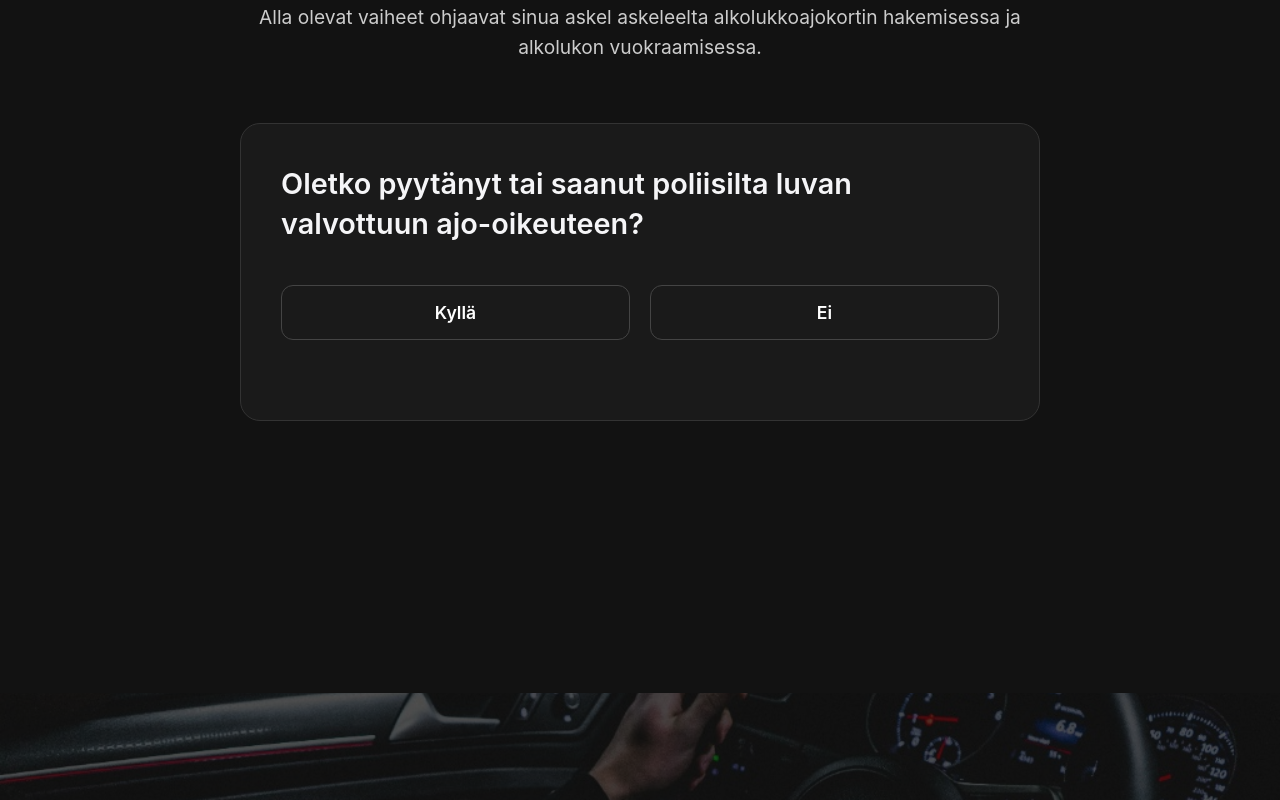
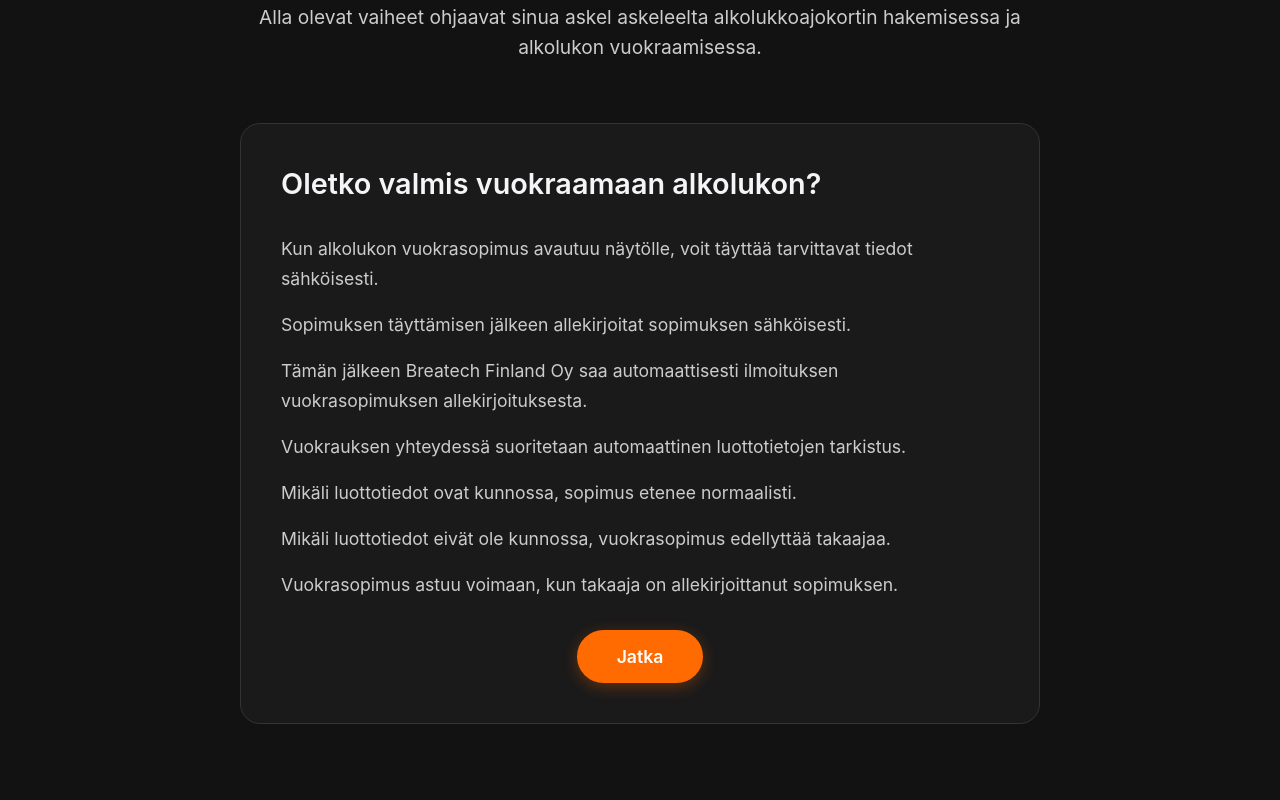
Before and after one commit to razal1113/testrun, a React (Vite) app: page / in a window 1280 px wide. Shown: the part 1000-1800 px from the top of the page. Built offline with nearby package versions, Linux system fonts and the light colour scheme.

Commit message:
Update button colors to dark orange #ff6b00

```diff
--- a/src/components/ContactSection.jsx
+++ b/src/components/ContactSection.jsx
@@ -178,7 +178,7 @@ const ContactSection = () => {
                 .form-group input:focus,
                 .form-group textarea:focus {
                     outline: none;
-                    border-color: #ff6b00;
+                    border-color: var(--color-accent-orange);
                     box-shadow: 0 0 0 3px rgba(255, 107, 0, 0.1);
                 }
 
@@ -192,7 +192,7 @@ const ContactSection = () => {
                     padding: 16px;
                     font-size: 1.1rem;
                     font-weight: 600;
-                    background-color: #ff6b00;
+                    background-color: var(--color-accent-orange);
                     color: #ffffff;
                     border: none;
                     border-radius: 8px;
@@ -201,7 +201,7 @@ const ContactSection = () => {
                 }
 
                 .submit-button:hover {
-                    background-color: #ff8c3a;
+                    background-color: var(--color-accent-orange-hover);
                     transform: translateY(-2px) scale(1.02);
                     box-shadow: 0 6px 20px rgba(255, 107, 0, 0.4);
                 }
--- a/src/components/GuidedProcess.jsx
+++ b/src/components/GuidedProcess.jsx
@@ -2,57 +2,10 @@ import React, { useState, useRef } from 'react';
 import { gsap } from 'gsap';
 
 const GuidedProcess = () => {
-    // Correct Behavior Structure: Initial state MUST be currentStep = 1
-    const [currentStep, setCurrentStep] = useState(1);
-    const [showExplanation, setShowExplanation] = useState(false);
-    const [formSubmitted, setFormSubmitted] = useState(false);
+    // State-based flow: 'step1', 'form', 'confirmation', 'final-message'
+    const [currentState, setCurrentState] = useState('step1');
 
     const contentRef = useRef(null);
-
-    const steps = [
-        {
-            question: "Oletko pyytänyt tai saanut poliisilta luvan valvottuun ajo-oikeuteen?",
-            explanation: `Valvottua ajo-oikeutta kannattaa pyytää poliisilta heti tai viimeistään rattijuopumusasian käsittelyn yhteydessä tuomioistuimelta.
-
-            Suosittelemme varmistamaan poliisilta, että sinulla on mahdollisuus saada alkolukkoajokortti.
-
-            Poliisi antaa tarvittaessa lisätietoja alkolukkoajokortin hakemisesta ja siihen liittyvistä vaatimuksista.`
-        },
-        {
-            question: "Oletko käynyt lääkärin tai muun terveydenhuollon ammattihenkilön kanssa keskustelun päihteiden käytöstä ja saanut siitä todistuksen?",
-            explanation: `Hanki todistus lääkärin tai muun terveydenhuollon ammattihenkilön kanssa käydystä keskustelusta (päihteiden käyttö).
-            Todistus liitetään ajokorttihakemukseen ja toimitetaan poliisille.
-
-            Kun toimitat kaikki tarvittavat dokumentit poliisille, poliisi voi myöntää sinulle väliaikaisen ajokortin.`
-        },
-        {
-            question: "Oletko valmis vuokraamaan alkolukon?",
-            explanation: `Kun alkolukon vuokrasopimus avautuu näytölle, voit täyttää tarvittavat tiedot sähköisesti.
-
-            Sopimuksen täyttämisen jälkeen allekirjoitat sopimuksen sähköisesti.
-            Tämän jälkeen Breatech Finland Oy saa automaattisesti ilmoituksen vuokrasopimuksen allekirjoituksesta.
-
-            Vuokrauksen yhteydessä suoritetaan automaattinen luottotietojen tarkistus.
-
-            Mikäli luottotiedot ovat kunnossa, sopimus etenee normaalisti.
-
-            Mikäli luottotiedot eivät ole kunnossa, vuokrasopimus edellyttää takaajaa.
-
-            Vuokrasopimus astuu voimaan, kun takaaja on allekirjoittanut sopimuksen.`
-        },
-        {
-            question: "Oletko valmis varaamaan asennusajan?",
-            explanation: `Kun painat ”Varaa asennus”, sinut ohjataan ajanvarausjärjestelmään.
-
-            Ajanvarauksessa:
-            - Valitset alkolukon asennuksen
-            - Syötät postinumerosi
-            - Näet lähimmät asennuspisteet
-            - Valitset sinulle sopivan ajan kalenterista
-
-            Kun asennusaika on varattu, toimitamme alkolukon valittuun asennuspisteeseen.`
-        }
-    ];
 
     const [formData, setFormData] = useState({
         nimi: '',
@@ -64,22 +17,13 @@ const GuidedProcess = () => {
         rekisterinumero: ''
     });
 
-    const handleAnswer = () => {
-        setShowExplanation(true);
-        gsap.fromTo(".explanation-container",
-            { opacity: 0, y: 10 },
-            { opacity: 1, y: 0, duration: 0.5, ease: "power2.out" }
-        );
-    };
-
-    const handleNext = () => {
+    const handleJatka = () => {
         gsap.to(contentRef.current, {
             opacity: 0,
             y: -10,
             duration: 0.3,
             onComplete: () => {
-                setCurrentStep(prev => prev + 1);
-                setShowExplanation(false);
+                setCurrentState('form');
                 gsap.fromTo(contentRef.current,
                     { opacity: 0, y: 10 },
                     { opacity: 1, y: 0, duration: 0.5, ease: "power2.out" }
@@ -95,7 +39,26 @@ const GuidedProcess = () => {
             y: -10,
             duration: 0.3,
             onComplete: () => {
-                setFormSubmitted(true);
+                setCurrentState('confirmation');
+                gsap.fromTo(contentRef.current,
+                    { opacity: 0, y: 10 },
+                    { opacity: 1, y: 0, duration: 0.5, ease: "power2.out" }
+                );
+            }
+        });
+    };
+
+    const handleYes = () => {
+        window.location.href = 'https://fixushuolto.fi/eox/huolto';
+    };
+
+    const handleNo = () => {
+        gsap.to(contentRef.current, {
+            opacity: 0,
+            y: -10,
+            duration: 0.3,
+            onComplete: () => {
+                setCurrentState('final-message');
                 gsap.fromTo(contentRef.current,
                     { opacity: 0, y: 10 },
                     { opacity: 1, y: 0, duration: 0.5, ease: "power2.out" }
@@ -120,37 +83,25 @@ const GuidedProcess = () => {
                 </p>
 
                 <div className="interactive-container" ref={contentRef}>
-                    {formSubmitted ? (
-                        <div className="success-box">
-                            <h3 className="success-heading">Kiitos. Olemme sinuun yhteydessä mahdollisimman pian.</h3>
+                    {currentState === 'step1' && (
+                        <div className="step-box">
+                            <h3 className="question-text">Oletko valmis vuokraamaan alkolukon?</h3>
+                            <div className="explanation-text">
+                                <p>Kun alkolukon vuokrasopimus avautuu näytölle, voit täyttää tarvittavat tiedot sähköisesti.</p>
+                                <p>Sopimuksen täyttämisen jälkeen allekirjoitat sopimuksen sähköisesti.</p>
+                                <p>Tämän jälkeen Breatech Finland Oy saa automaattisesti ilmoituksen vuokrasopimuksen allekirjoituksesta.</p>
+                                <p>Vuokrauksen yhteydessä suoritetaan automaattinen luottotietojen tarkistus.</p>
+                                <p>Mikäli luottotiedot ovat kunnossa, sopimus etenee normaalisti.</p>
+                                <p>Mikäli luottotiedot eivät ole kunnossa, vuokrasopimus edellyttää takaajaa.</p>
+                                <p>Vuokrasopimus astuu voimaan, kun takaaja on allekirjoittanut sopimuksen.</p>
+                            </div>
+                            <button className="next-btn" onClick={handleJatka}>Jatka</button>
                         </div>
-                    ) : currentStep <= steps.length ? (
+                    )}
+
+                    {currentState === 'form' && (
                         <div className="step-box">
-                            <h3 className="question-text">{steps[currentStep - 1].question}</h3>
-
-                            {!showExplanation && (
-                                <div className="button-group">
-                                    <button className="choice-btn" onClick={handleAnswer}>Kyllä</button>
-                                    <button className="choice-btn" onClick={handleAnswer}>Ei</button>
-                                </div>
-                            )}
-
-                            {showExplanation && (
-                                <div className="explanation-container">
-                                    <div className="explanation-text">
-                                        {steps[currentStep - 1].explanation.split('\n').map((line, i) => (
-                                            <p key={i}>{line.trim()}</p>
-                                        ))}
-                                    </div>
-                                    <button className="next-btn" onClick={handleNext}>Jatka</button>
-                                </div>
-                            )}
-                        </div>
-                    ) : (
-                        <div className="form-box">
-                            <h3 className="form-heading">Tarvitsetko apua? Täytä tiedot ja olemme sinuun yhteydessä.</h3>
-                            <p className="form-subtext">Voit myös varata asennuksen tai kysyä lisätietoja alkolukon vuokrauksesta.</p>
-
+                            <h3 className="form-section-heading">VUOKRANOTTAJA</h3>
                             <form className="guided-form" onSubmit={handleFormSubmit}>
                                 <div className="form-grid">
                                     <div className="form-group">
@@ -182,8 +133,24 @@ const GuidedProcess = () => {
                                         <input type="text" name="rekisterinumero" value={formData.rekisterinumero} onChange={handleFormChange} required />
                                     </div>
                                 </div>
-                                <button type="submit" className="submit-btn" id="submit-btn-logic-fix">Lähetä tiedot</button>
+                                <button type="submit" className="submit-btn">Lähetä</button>
                             </form>
+                        </div>
+                    )}
+
+                    {currentState === 'confirmation' && (
+                        <div className="step-box">
+                            <h3 className="question-text">Haluatko varata asennusajan nyt?</h3>
+                            <div className="button-group">
+                                <button className="choice-btn" onClick={handleYes}>Kyllä</button>
+                                <button className="choice-btn" onClick={handleNo}>Ei</button>
+                            </div>
+                        </div>
+                    )}
+
+                    {currentState === 'final-message' && (
+                        <div className="success-box">
+                            <h3 className="success-heading">Kiitos. Olemme sinuun yhteydessä mahdollisimman pian.</h3>
                         </div>
                     )}
                 </div>
@@ -214,7 +181,7 @@ const GuidedProcess = () => {
                     margin: 0 auto;
                     min-height: 450px;
                 }
-                .step-box, .form-box, .success-box {
+                .step-box, .success-box {
                     background: #1a1a1a;
                     padding: 40px;
                     border-radius: 20px;
@@ -223,33 +190,8 @@ const GuidedProcess = () => {
                 .question-text {
                     font-size: 1.8rem;
                     font-weight: 600;
-                    margin-bottom: 40px;
+                    margin-bottom: 30px;
                     line-height: 1.4;
-                }
-                .button-group {
-                    display: flex;
-                    gap: 20px;
-                    margin-bottom: 40px;
-                }
-                .choice-btn {
-                    flex: 1;
-                    padding: 16px;
-                    font-size: 1.1rem;
-                    font-weight: 600;
-                    border-radius: 12px;
-                    border: 1px solid #444;
-                    background: transparent;
-                    color: #fff;
-                    cursor: pointer;
-                    transition: all 0.2s ease;
-                }
-                .choice-btn:hover {
-                    border-color: #ff6b00;
-                    background: rgba(255, 107, 0, 0.1);
-                }
-                .explanation-container {
-                    border-top: 1px solid #333;
-                    padding-top: 40px;
                 }
                 .explanation-text {
                     margin-bottom: 30px;
@@ -260,29 +202,35 @@ const GuidedProcess = () => {
                     font-size: 1.1rem;
                     margin-bottom: 16px;
                 }
-                .next-btn, .submit-btn {
-                    background: #ff6b00;
+                .next-btn, .submit-btn, .choice-btn {
+                    background: var(--color-accent-orange) !important;
                     color: #fff;
                     border: none;
                     padding: 16px 40px;
                     font-size: 1.1rem;
                     font-weight: 600;
-                    border-radius: 12px;
+                    border-radius: 50px;
                     cursor: pointer;
-                    transition: all 0.2s ease;
+                    transition: all 0.3s ease;
+                    display: block;
+                    margin: 0 auto;
+                    box-shadow: 0 4px 15px rgba(255, 107, 0, 0.3);
                 }
-                .next-btn:hover, .submit-btn:hover {
-                    background: #ff8c3a;
+                .next-btn:hover, .submit-btn:hover, .choice-btn:hover {
+                    background: var(--color-accent-orange-hover) !important;
                     transform: translateY(-2px);
+                    box-shadow: 0 6px 25px rgba(255, 107, 0, 0.5);
                 }
-                .form-heading {
-                    font-size: 1.8rem;
-                    margin-bottom: 12px;
+                .choice-btn {
+                    flex: 1;
+                    margin: 0;
                 }
-                .form-subtext {
-                    color: #ccc;
-                    margin-bottom: 40px;
-                    font-size: 1.1rem;
+                .form-section-heading {
+                    font-size: 1.4rem;
+                    font-weight: 600;
+                    margin-bottom: 30px;
+                    color: var(--color-accent-orange);
+                    letter-spacing: 0.5px;
                 }
                 .form-grid {
                     display: flex;
@@ -311,11 +259,16 @@ const GuidedProcess = () => {
                 }
                 .form-group input:focus {
                     outline: none;
-                    border-color: #ff6b00;
+                    border-color: var(--color-accent-orange);
                     box-shadow: 0 0 0 2px rgba(255, 107, 0, 0.2);
                 }
                 .submit-btn {
                     width: 100%;
+                }
+                .button-group {
+                    display: flex;
+                    gap: 20px;
+                    margin-top: 20px;
                 }
                 .success-box {
                     text-align: center;
@@ -327,7 +280,7 @@ const GuidedProcess = () => {
                 }
 
                 @media (max-width: 768px) {
-                    .step-box, .form-box {
+                    .step-box {
                         padding: 30px 20px;
                     }
                     .question-text {
--- a/src/components/Hero.jsx
+++ b/src/components/Hero.jsx
@@ -108,7 +108,7 @@ const Hero = () => {
         }
 
         .cta-button:hover {
-          filter: brightness(1.08); /* Slight brightness increase */
+          background-color: var(--color-accent-orange-hover);
           transform: translateY(-1px); /* Micro lift */
           /* No pulsing or glowing */
         }
--- a/src/components/Navbar.jsx
+++ b/src/components/Navbar.jsx
@@ -127,8 +127,7 @@ const Navbar = () => {
         }
 
         .nav-item.contact-btn:hover {
-          background: var(--color-accent-orange);
-          filter: brightness(1.08);
+          background: var(--color-accent-orange-hover);
           transform: translateY(-2px);
           box-shadow: 0 6px 20px rgba(255, 107, 0, 0.4);
         }
--- a/src/index.css
+++ b/src/index.css
@@ -3,7 +3,8 @@
   --color-bg-charcoal: #1a1a1a;
   --color-text-white: #f5f5f7;
   --color-text-muted: #a0a0a0;
-  --color-accent-orange: #d97706; /* Muted orange */
+  --color-accent-orange: #ff6b00;
+  --color-accent-orange-hover: #ff8c3a;
   --color-glass-border: rgba(255, 255, 255, 0.1);
   --font-main: 'Inter', -apple-system, BlinkMacSystemFont, "Segoe UI", Roboto, Helvetica, Arial, sans-serif;
   --nav-height: 80px;
@@ -24,7 +25,12 @@ body {
   line-height: 1.6;
 }
 
-h1, h2, h3, h4, h5, h6 {
+h1,
+h2,
+h3,
+h4,
+h5,
+h6 {
   color: var(--color-text-white);
   line-height: 1.2;
 }
@@ -60,7 +66,7 @@ html {
   justify-content: center;
   align-items: center;
   text-align: center;
-  border-bottom: 1px solid rgba(255,255,255,0.05);
+  border-bottom: 1px solid rgba(255, 255, 255, 0.05);
 }
 
 .text-orange {
```
